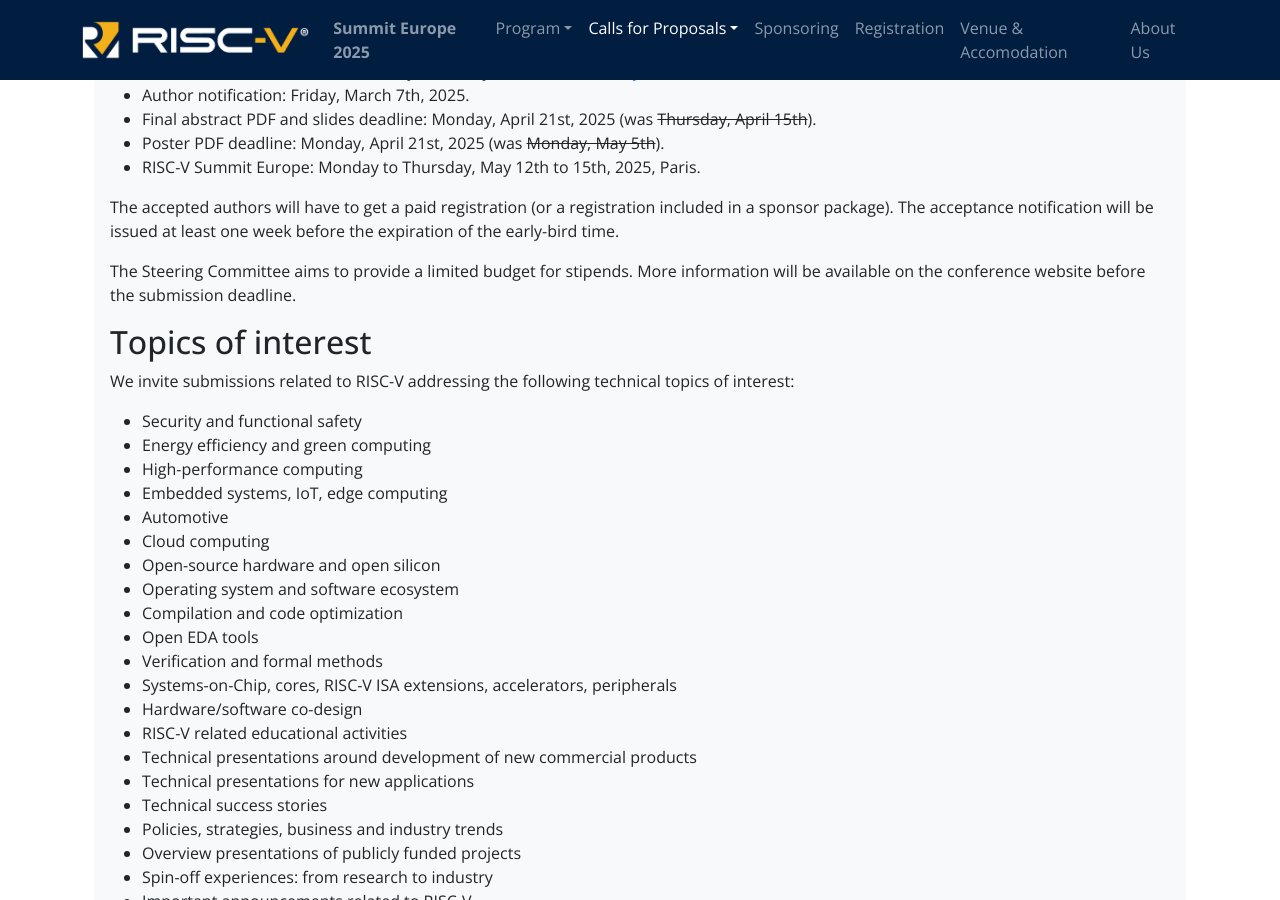
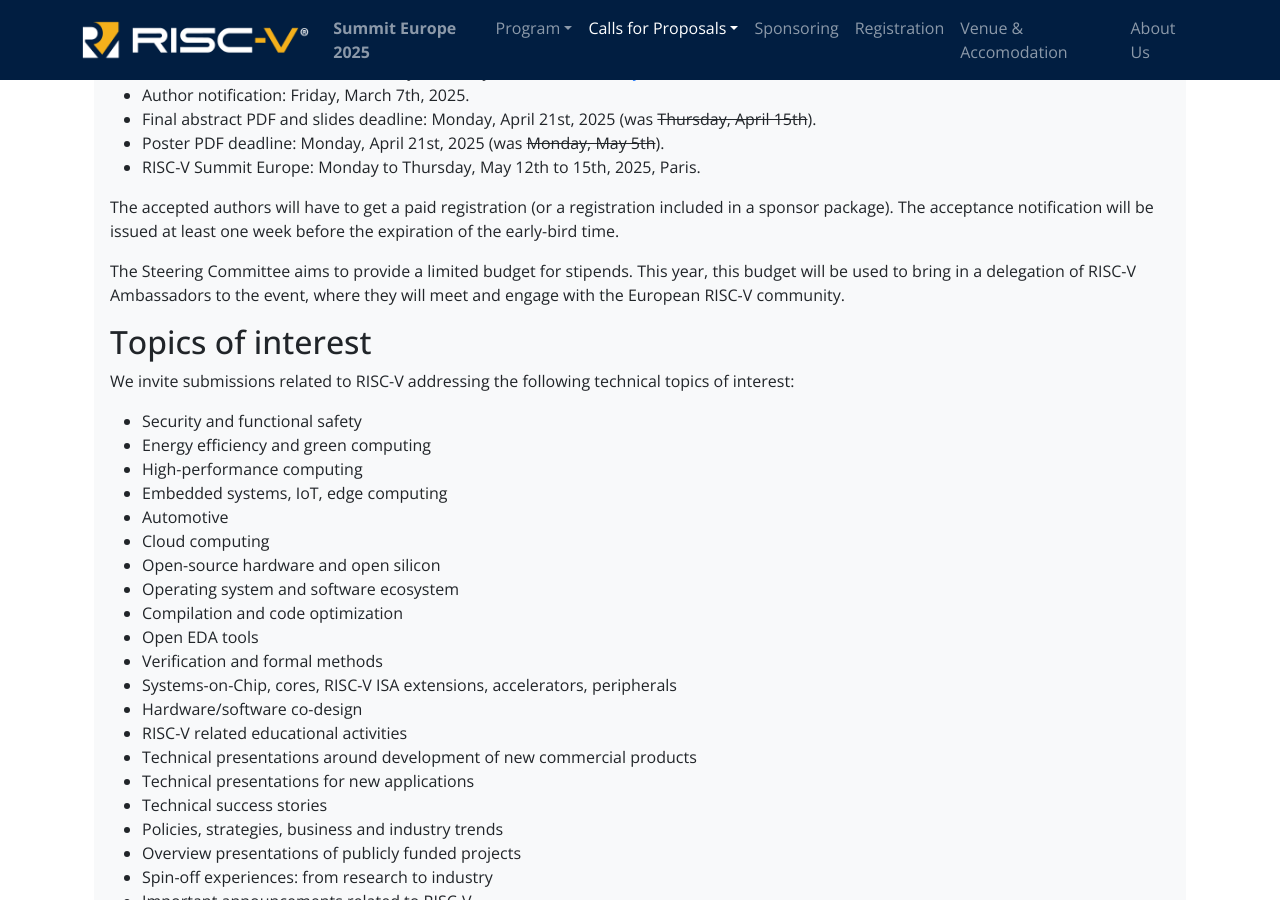
Before and after one commit to riscv-europe/summit-website-development, a Jekyll site: the page built from summit/2025/cfp.md, in a window 1280 px wide and 900 px high, scrolled down 1092 px. Built offline with Jekyll 4.4.1, drawn with Linux system fonts in a browser that asks for light colours.

Commit message:
Add: the stipends are used for the RISC-C Ambassadors.

```diff
--- a/summit/2025/cfp.md
+++ b/summit/2025/cfp.md
@@ -64,8 +64,9 @@
 the early-bird time.
 
 The Steering Committee aims to provide a limited budget for
-stipends. More information will be available on the conference website
-before the submission deadline.
+stipends. This year, this budget will be used to bring in a delegation
+of RISC-V Ambassadors to the event, where they will meet and engage
+with the European RISC-V community.
 
 ## Topics of interest
 
```
